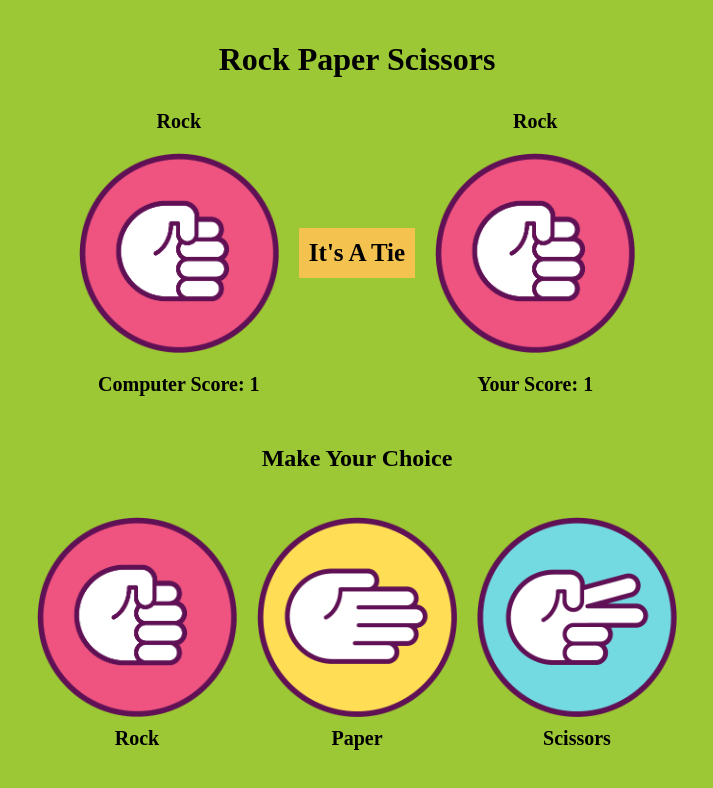
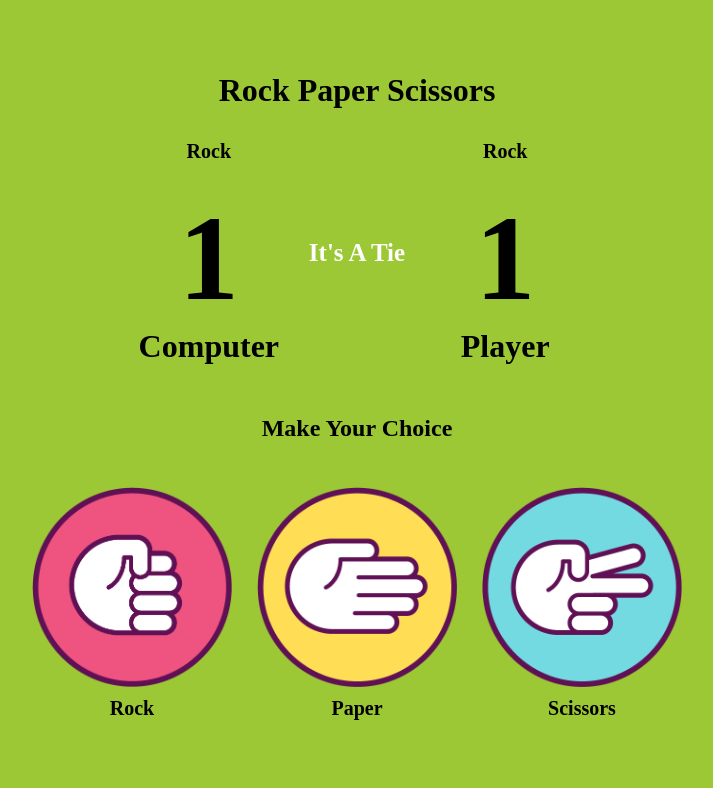
Before and after one commit to GodwinIyamba/rock-paper-scissors, a plain HTML site: page rock-paper-scissors/index.html in a window 1280 px wide. Shown: the whole page, without its empty margins (283-996 px from the left). Drawn offline with Linux system fonts and the light colour scheme.

Commit message:
Change rps ui

```diff
--- a/rock-paper-scissors/index.html
+++ b/rock-paper-scissors/index.html
@@ -11,7 +11,9 @@
     <link rel="stylesheet" href="./style.css">
 
     <!-- javascript -->
-    <script src="main.js" defer></script>
+    <script src="main.js" defer>
+        console.log("Hello World");
+    </script>
 
 </head>
 
@@ -21,13 +23,13 @@
         <!-- Result Panel -->
         <div class="wrapper">
             <div class="computer">
-                <div class="img-wrapper">
-                    <div class="desc">
+                <div class="score-wrapper">
+                    <div class="computer-desc">
                         rock
                     </div>
-                    <img src="./images/rock.png" alt="rock" class="paper">
-                    <div class="score">
-                        computer score: <span>1</span>
+                    <span class="computer-score">1</span>
+                    <div class="label">
+                        computer
                     </div>
                 </div>
             </div>
@@ -35,13 +37,13 @@
                 <p class="result-caption">it's a tie</p>
             </div>
             <div class="player">
-                <div class="img-wrapper">
-                    <div class="desc">
+                <div class="score-wrapper">
+                    <div class="player-desc">
                         rock
                     </div>
-                    <img src="./images/rock.png" alt="rock" class="paper">
-                    <div class="score">
-                        your score: <span>1</span>
+                    <span class="player-score">1</span>
+                    <div class="label">
+                        player
                     </div>
                 </div>
             </div>
@@ -51,19 +53,19 @@
         <div class="player-choice">
             <h2 class="title">make your choice</h2>
             <div class="wrapper">
-                <div class="img-wrapper">
+                <div class="img-wrapper btn-choice" data-choice="rock">
                     <img src="./images/rock.png" alt="rock" class="rock">
-                    <div class="desc" data-choice="rock">
+                    <div class="desc" >
                        rock
                     </div>
                 </div>
-                <div class="img-wrapper">
+                <div class="img-wrapper btn-choice" data-choice="paper">
                     <img src="./images/paper.png" alt="rock" class="paper">
-                    <div class="desc" data-choice="paper">
+                    <div class="desc" >
                         paper
                     </div>
                 </div>
-                <div class="img-wrapper">
+                <div class="img-wrapper btn-choice" data-choice="scissors">
                     <img src="./images/scissors.png" alt="scissorss" class="scissors">
                     <div class="desc">
                         scissors
--- a/rock-paper-scissors/style.css
+++ b/rock-paper-scissors/style.css
@@ -25,7 +25,7 @@ body {
 
 .wrapper {
   display: flex;
-  gap: 20px;
+  gap: 25px;
   padding: 10px;
 }
 
@@ -34,7 +34,8 @@ img {
   height: 100%;
 }
 
-.img-wrapper {
+.img-wrapper,
+.score-wrapper {
   max-width: 200px;
   display: flex;
   flex-direction: column;
@@ -48,6 +49,15 @@ img {
   text-align: center;
 }
 
+.player-score,
+.computer-score {
+  font-size: 120px;
+}
+
+.label {
+  font-size: 32px;
+}
+
 /* Result panel */
 .computer,
 .player {
@@ -56,28 +66,32 @@ img {
   align-items: center;
 }
 
-.computer .img-wrapper .desc,
-.player .img-wrapper .desc {
-  margin-bottom: 20px;
+.computer .score-wrapper .computer-desc,
+.player .score-wrapper .player-desc {
   font-size: 20px;
+  width: 150px;
+  height: 50px;
+  text-align: center;
 }
 
 .computer .img-wrapper .score,
 .player .img-wrapper .score {
   margin-top: 20px;
   font-size: 20px;
+  width: 150px;
+  height: auto;
+  text-align: center;
 }
 
 .divider {
   display: flex;
   align-items: center;
+  justify-content: center;
   align-self: center;
   flex-shrink: 0;
-  height: 50px;
-  padding: 0 10px;
   font-size: 25px;
+  color: #ffffff;
   text-transform: capitalize;
-  background-color: rgb(244, 194, 78);
 }
 
 /* Player choice */
```
